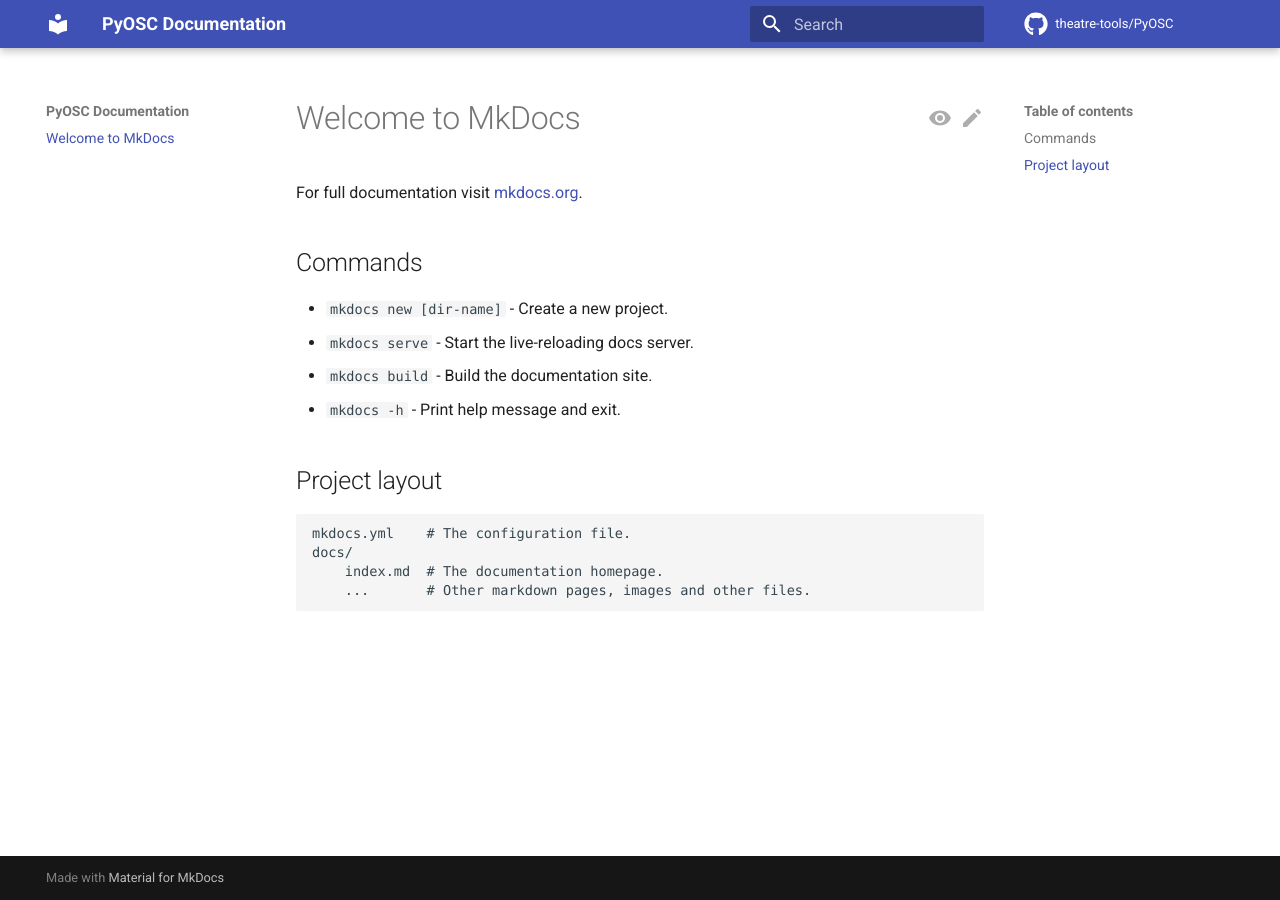
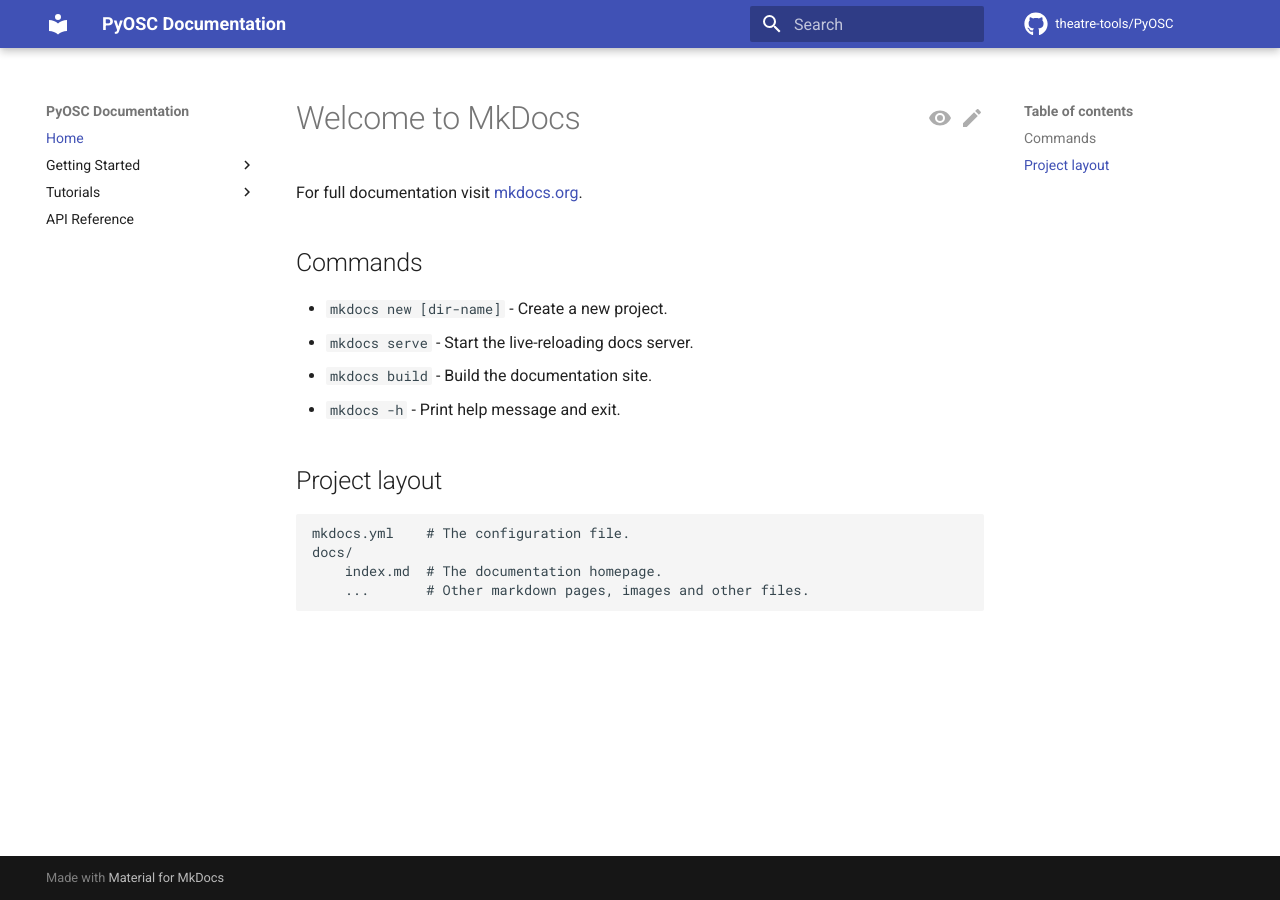
Before and after one commit to Theatre-Tools/PyOSC, an MkDocs documentation site: the page built from docs/index.md, in a window 1280 px wide. Built offline with MkDocs 1.6.1 and Material for MkDocs 9.7.7, drawn with Linux system fonts in a browser that asks for light colours; some web fonts are replaced; comment, search, counter and statistics services are not loaded; the version menu is left out.

Commit message:
docs: update mkdocs configuration to enhance navigation and markdown support

```diff
--- a/mkdocs.yml
+++ b/mkdocs.yml
@@ -3,19 +3,24 @@
 site_url: http://127.0.0.1:8000
 theme:
   name: material
-  font:
-    code: D-Din
-
   icon:
     repo: fontawesome/brands/github
     edit: material/pencil
     view: material/eye
+    annotation: material/arrow-right-circle
 
   features:
     - content.action.view
     - content.action.edit
     - search.highlight
     - search.suggest
+    - navigation.instant        # mini popups
+    - navigation.top            # sticky nav
+    - navigation.tracking       # highlights active page
+    - navigation.instant.prefetch
+    - navigation.instant.progress
+    - content.tooltips
+    - content.code.annotate
 
 repo_url: https://github.com/theatre-tools/PyOSC
 repo_name: theatre-tools/PyOSC
@@ -33,3 +38,29 @@
   version:
     provider: mike
     default: stable
+
+markdown_extensions:
+  - pymdownx.superfences
+  - pymdownx.tabbed:
+      alternate_style: true
+  - abbr
+  - attr_list
+  - pymdownx.snippets:
+  - toc:
+      permalink: true
+  - md_in_html
+
+nav:
+  - Home: index.md
+  - Getting Started:
+      - Installation: getting-started/installation.md
+      - First Steps: getting-started/first-steps.md
+  - Tutorials:
+      - Creating a Peer: tutorials/peer.md
+      - Sending Messages: tutorials/message.md
+      - Receiving Messages: tutorials/dispatcher.md
+      - Using Call Handlers: tutorials/call_handler.md
+  - API Reference: api_reference.md
+
+watch:
+  - docs
```
